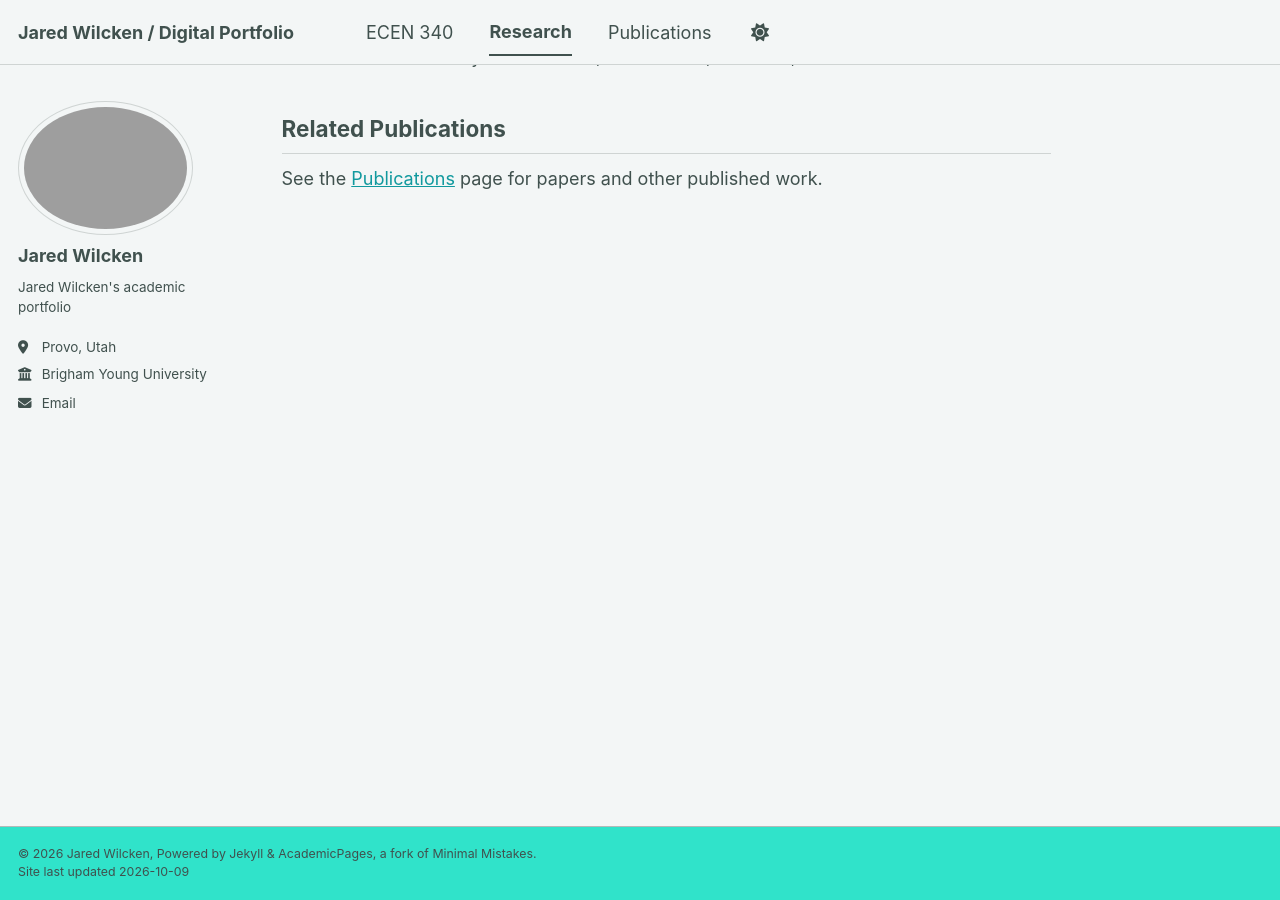
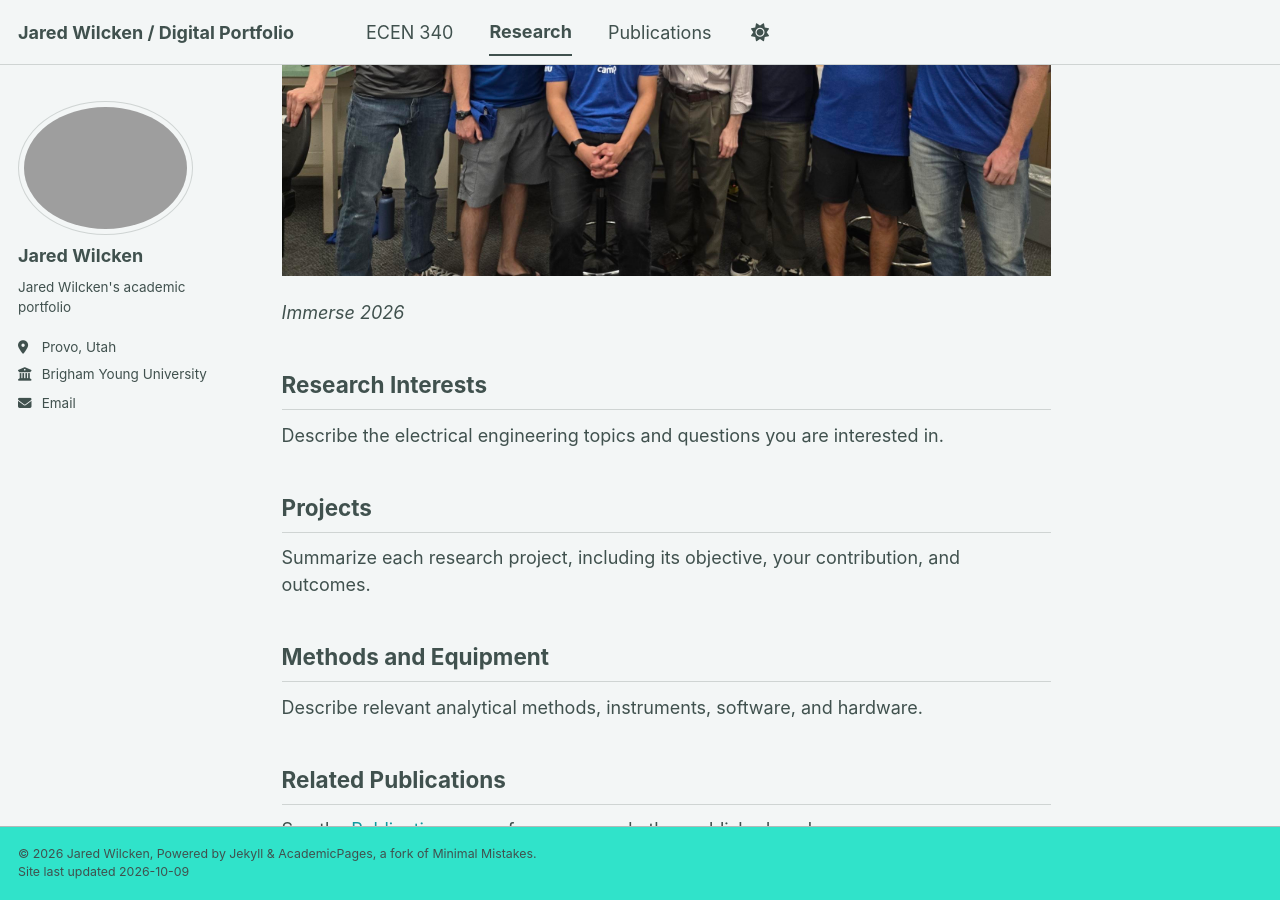
Before and after one commit to jaredwilcken2989/jaredwilcken2989.github.io, a Jekyll site: the page built from _pages/research.md, in a window 1280 px wide and 900 px high, scrolled down 495 px. Built offline with Jekyll 4.4.1, drawn with Linux system fonts in a browser that asks for light colours; a style sheet for code colours, icons or effects is not loaded.

Commit message:
added image to research page

```diff
--- a/_pages/research.md
+++ b/_pages/research.md
@@ -6,6 +6,10 @@ author_profile: true
 ---
 
 An overview of research interests, projects, and technical contributions.
+
+![Immerse 2026](/images/immerse-2026.jpg)
+
+*Immerse 2026*
 
 ## Research Interests
 
```
Also changed, not shown: images/immerse-2026.jpg (added).
